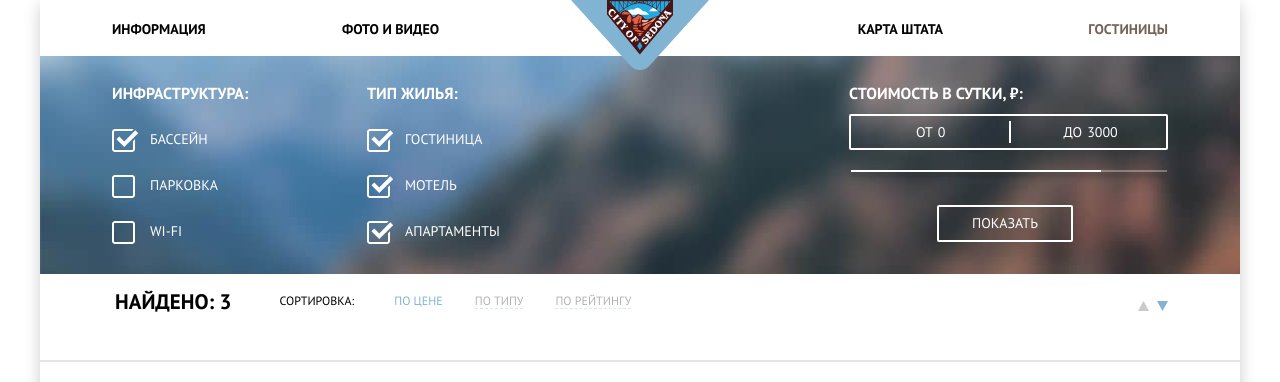
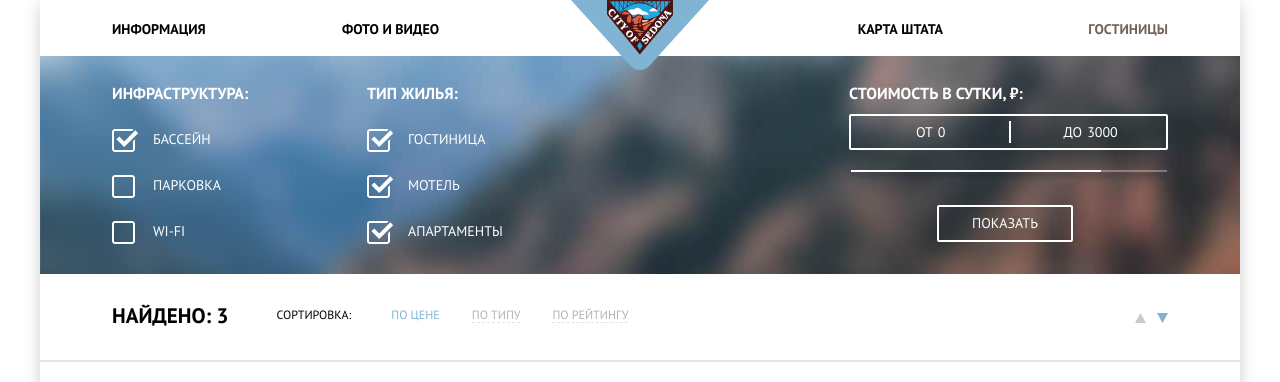
Before and after one commit to jein-sh/1601005-sedona-31, a plain HTML site: page catalog.html in a window 1280 px wide. Shown: the top 382 px of the page. Drawn offline with Linux system fonts and the light colour scheme.

Commit message:
доработан блок с сортировкой

```diff
--- a/catalog.html
+++ b/catalog.html
@@ -98,13 +98,13 @@
             <p>Сортировка:</p>
             <ul class="reset-list sort-option-list">
               <li class="sort-option">
-                <a href="#" class="sort sort-cost current" aria-label="Сортировать по цене">По цене</a>
+                <a href="#" class="sort sort-cost current" aria-label="Сортировать">По цене</a>
               </li>
               <li class="sort-option">
-                <a href="#" class="sort sort-type" aria-label="Сортировать по типу">По типу</a>
+                <a href="#" class="sort sort-type" aria-label="Сортировать">По типу</a>
               </li>
               <li class="sort-option">
-                <a href="#" class="sort sort-rating" aria-label="Сортировать по рейтингу">По рейтингу</a>
+                <a href="#" class="sort sort-rating" aria-label="Сортировать">По рейтингу</a>
               </li>
             </ul>
           </section>
--- a/css/style.css
+++ b/css/style.css
@@ -664,7 +664,6 @@
 .button-blue:active {
   color: var(--basic-white-transparent);
   background-color: var(--basic-deep-blue);
-  box-shadow: 0px 4px 4px var(--basic-shadow-black);
 }
 
 .button-brown {
@@ -678,7 +677,6 @@
 .button-brown:active {
   color: var(--basic-white-transparent);
   background-color: var(--basic-deep-brown);
-  box-shadow: 0px 4px 4px  var(--basic-shadow-black);
 }
 
 .button-transparent {
@@ -795,7 +793,7 @@
 }
 
 .filter-option {
-  margin-left: 38px;
+  margin-left: 41px;
   margin-bottom: 25px ;
 }
 
@@ -808,7 +806,7 @@
   content: "";
   position: absolute;
   top: 0;
-  left: -38px;
+  left: -41px;
   width: 23px;
   height: 23px;
   background-image: url("../img/icons/checkbox-off.svg");
@@ -820,7 +818,7 @@
   content: "";
   position: absolute;
   top: 0;
-  left: -38px;
+  left: -41px;
   width: 27px;
   height: 23px;
   background-image: url("../img/icons/checkbox-on.svg");
@@ -936,21 +934,23 @@
 
 .result {
   display:flex;
-  align-items: flex-start;
+  align-items: center;
   margin: 0 72px;
-  padding-top: 2px;
+  min-height: 86px;
 }
 
 .result h2 {
-  margin: 15px 48px 48px 3px;
+  margin: 0;
+  margin-right: 48px;
+  margin-top: -3px;
 }
 
 .sorting {
   display: flex;
-  margin: 0;
-  margin-top: 16px;
+  align-items: center;
   font-size: 12px;
   line-height: 18px;
+  margin-top: -4px;
 }
 
 .sorting p {
@@ -961,6 +961,7 @@
 
 .sort-option-list {
   display: flex;
+  align-items: center;
 }
 
 .sort {
@@ -974,6 +975,7 @@
 
 .sort:hover,
 .sort.current:hover {
+  padding-bottom: 4px;
   color: var(--basic-blue);
   opacity: 1;
 }
@@ -999,11 +1001,12 @@
 .sort-up-down-list {
   display: flex;
   justify-content: flex-end;
+  margin-top: 3px;
 }
 
 .sort-up-down svg {
-  margin-top: 25px;
-  margin-left: 8px;
+  margin-left: 11px;
+
   padding: 0;
   width: 11px;
   height: 10px;
@@ -1057,7 +1060,7 @@
 .name-hotel {
   padding: 0;
   margin-top: 0;
-  margin-bottom: 6px;
+  margin-bottom: 4px;
 
   font-size: 21px;
   line-height: 26px;
```
Also changed, not shown: css/style.min.css.
